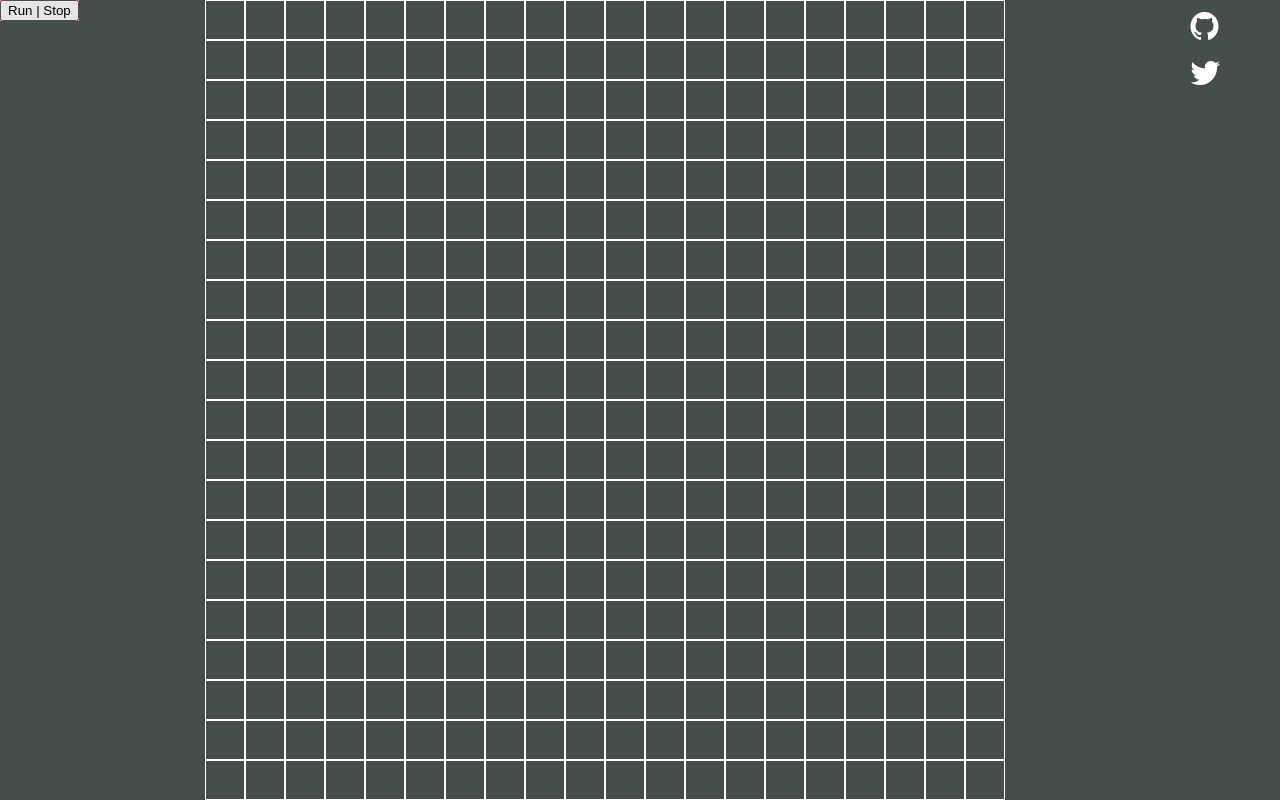
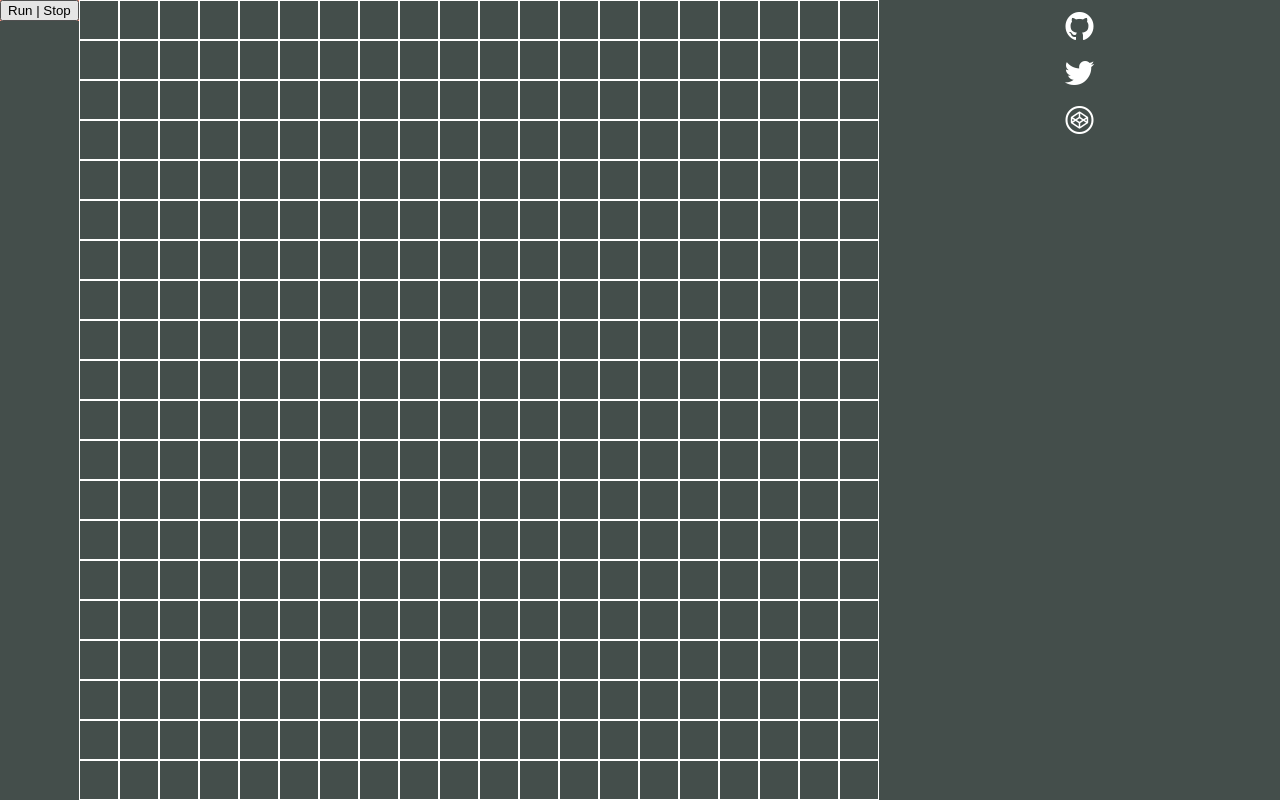
Before and after one commit to gurugu-fcc-projects/FCC_game_of_life, a React (Create React App) app: page / in a window 1280 px wide. Built offline with nearby package versions, Linux system fonts and the light colour scheme.

Commit message:
Improve social icons display

```diff
--- a/src/components/InfoBar.js
+++ b/src/components/InfoBar.js
@@ -1,14 +1,27 @@
 import React from "react";
 
+const socials = [
+  {
+    href: "github.com/GuRuGuMaWaRu",
+    className: "github"
+  },
+  {
+    href: "twitter.com/peter_krevenets",
+    className: "twitter"
+  },
+  {
+    href: "codepen.io/GuRuGu/",
+    className: "codepen-outline"
+  }
+];
+
 export default () => {
-  return (
-    <div className="info-bar">
-      <a href="https://github.com/GuRuGuMaWaRu" target="blank">
-        <i className="info-bar__icon ion-social-github" />
+  const createSocialIcons = ({ href, className }) => {
+    return (
+      <a href={`https://${href}`} target="blank" key={className}>
+        <i className={`info-bar__icon ion-social-${className}`} />
       </a>
-      <a href="https://twitter.com/peter_krevenets" target="blank">
-        <i className="info-bar__icon ion-social-twitter" />
-      </a>
-    </div>
-  );
+    );
+  };
+  return <div className="info-bar">{socials.map(createSocialIcons)}</div>;
 };
--- a/src/scss/partials/_infobar.scss
+++ b/src/scss/partials/_infobar.scss
@@ -1,15 +1,15 @@
 .info-bar {
   display: flex;
+  flex: 1;
   flex-direction: column;
   align-self: flex-start;
   font-size: 2em;
   color: #fff;
   padding: 4px 20px;
   a {
-    padding: 5px 10px;
+    padding-top: 5px;
+    padding-bottom: 5px;
+    text-align: center;
     color: #fff;
-    .info-bar__icon {
-      margin: 0 30px;
-    }
   }
 }
```
